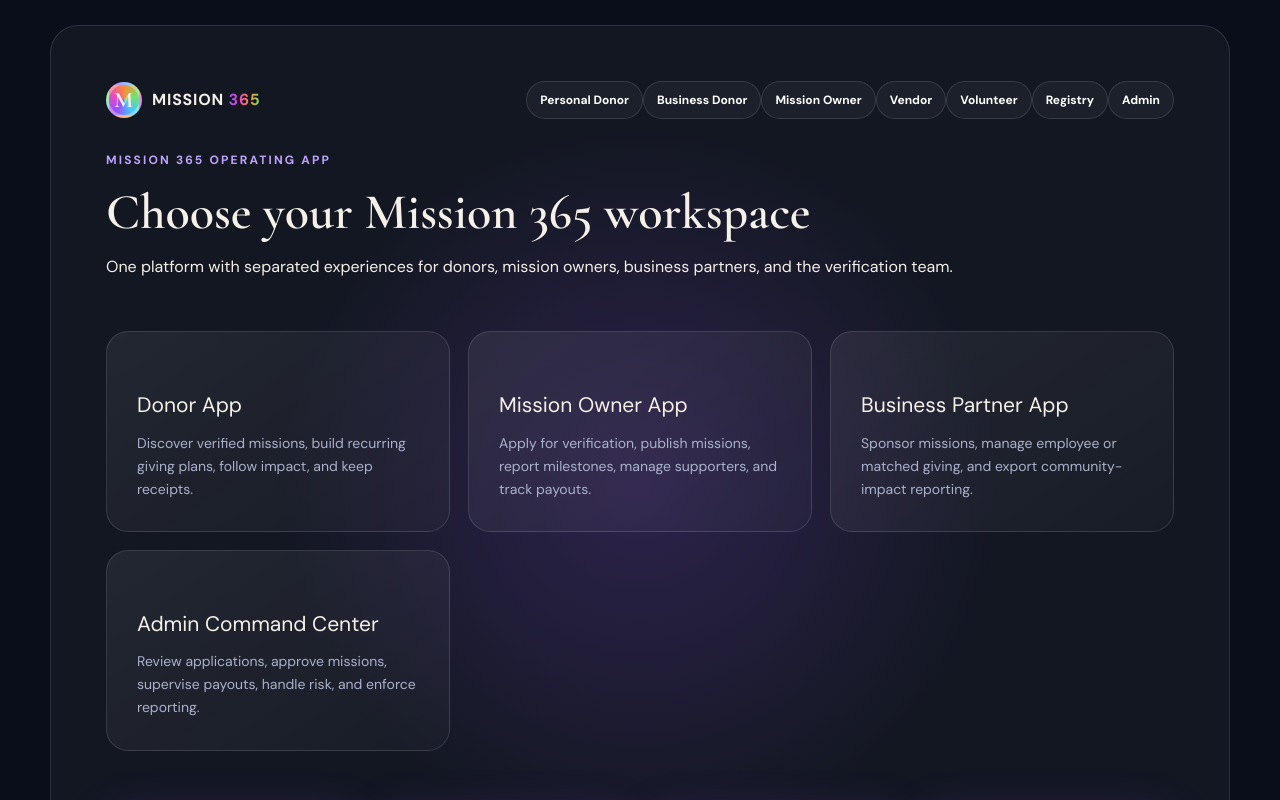
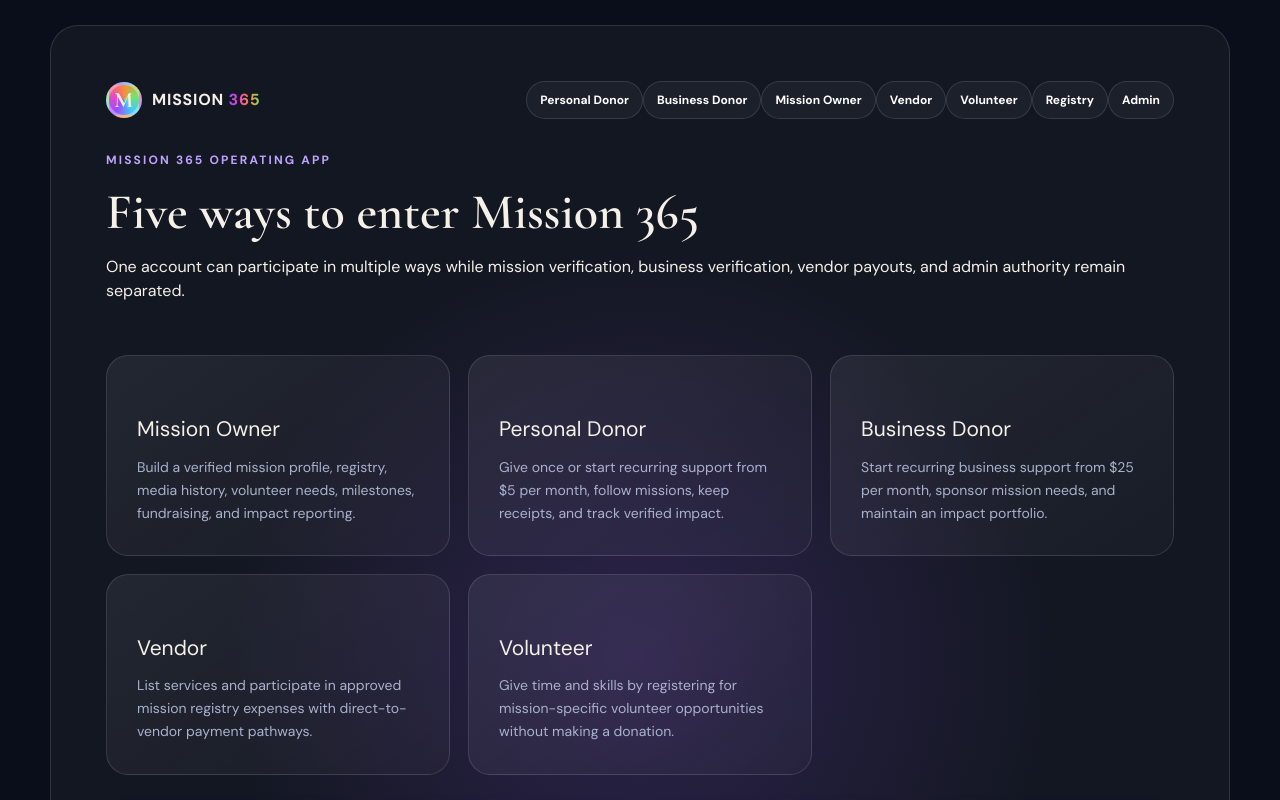
Before and after one commit to dolodorsey/mission-365, a Next.js app: page /app in a window 1280 px wide. Shown: the top 800 px of the page. Built offline with nearby package versions, Linux system fonts and the light colour scheme.

Commit message:
Make five Mission 365 entry levels explicit

```diff
--- a/src/app/app/page.tsx
+++ b/src/app/app/page.tsx
@@ -1,20 +1,22 @@
 import Link from 'next/link'
 import { MissionAppShell, WorkGrid } from '../../components/MissionAppShell'
 
-export const metadata={title:'Mission 365 App | Command Center'}
+export const metadata={title:'Mission 365 App | Choose Your Role'}
 
 const workspaces = [
-  { href:'/app/donor', title:'Donor App', description:'Discover verified missions, build recurring giving plans, follow impact, and keep receipts.', cta:'Open donor app' },
-  { href:'/app/mission-owner', title:'Mission Owner App', description:'Apply for verification, publish missions, report milestones, manage supporters, and track payouts.', cta:'Open mission owner app' },
-  { href:'/app/business', title:'Business Partner App', description:'Sponsor missions, manage employee or matched giving, and export community-impact reporting.', cta:'Open business partner app' },
-  { href:'/app/admin', title:'Admin Command Center', description:'Review applications, approve missions, supervise payouts, handle risk, and enforce reporting.', cta:'Open admin command' },
+  { href:'/app/mission-owner', title:'Mission Owner', description:'Build a verified mission profile, registry, media history, volunteer needs, milestones, fundraising, and impact reporting.', cta:'Open mission owner' },
+  { href:'/app/donor', title:'Personal Donor', description:'Give once or start recurring support from $5 per month, follow missions, keep receipts, and track verified impact.', cta:'Open personal donor' },
+  { href:'/app/business', title:'Business Donor', description:'Start recurring business support from $25 per month, sponsor mission needs, and maintain an impact portfolio.', cta:'Open business donor' },
+  { href:'/app/vendor', title:'Vendor', description:'List services and participate in approved mission registry expenses with direct-to-vendor payment pathways.', cta:'Open vendor workspace' },
+  { href:'/app/volunteer', title:'Volunteer', description:'Give time and skills by registering for mission-specific volunteer opportunities without making a donation.', cta:'Open volunteer center' },
 ] as const
 
 export default function AppHome(){
-  return <MissionAppShell title="Choose your Mission 365 workspace" subtitle="One platform with separated experiences for donors, mission owners, business partners, and the verification team.">
+  return <MissionAppShell title="Five ways to enter Mission 365" subtitle="One account can participate in multiple ways while mission verification, business verification, vendor payouts, and admin authority remain separated.">
     <WorkGrid items={workspaces.map(({title,description})=>[title,description])}/>
     <div className="hero-actions" style={{marginTop:24,display:'grid',gridTemplateColumns:'repeat(auto-fit,minmax(210px,1fr))',gap:12}}>
       {workspaces.map(workspace=><Link key={workspace.href} className="button" href={workspace.href}>{workspace.cta}</Link>)}
     </div>
+    <section className="workspace-panel"><p className="eyebrow">NEW TO MISSION 365?</p><h2>Choose your entry level first.</h2><p>Activate Mission Owner, Personal Donor, Business Donor, Vendor, or Volunteer. You can add other roles later without creating another account.</p><div className="row-actions wrap"><Link className="button" href="/join">Choose entry level</Link><Link className="button button-ghost" href="/missions">Browse mission profiles</Link><Link className="button button-ghost" href="/app/admin">Admin command</Link></div></section>
   </MissionAppShell>
 }
```
